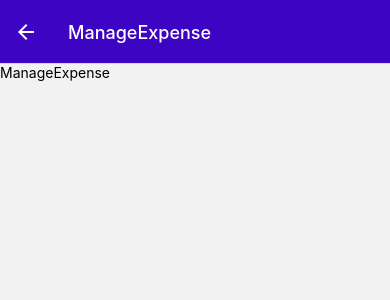
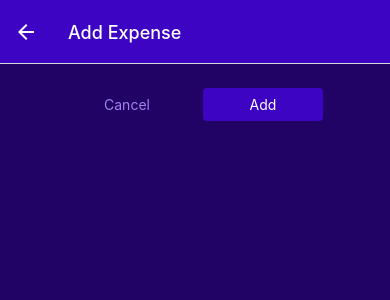
Before and after one commit to chyb627/accountbook, a React Native app: screen /ManageExpense in a window 390 px wide. Shown: the top 300 px of the page. Built offline with nearby package versions, Linux system fonts and the light colour scheme.

Commit message:
타입스크립트

```diff
--- /dev/null
+++ b/src/components/UI/ExpenseButton.tsx
@@ -0,0 +1,46 @@
+import React from 'react';
+import { Pressable, StyleSheet, Text, View } from 'react-native';
+import { GlobalStyles } from '../../constants/styles';
+
+export const ExpenseButton: React.FC<{
+  children: React.ReactNode | string;
+  onPress: () => void;
+  mode?: 'flat';
+  style: {
+    minWidth: number;
+    marginHorizontal: number;
+  };
+}> = ({ children, onPress, mode, style }) => {
+  return (
+    <View style={style}>
+      <Pressable onPress={onPress} style={({ pressed }) => pressed && styles.pressed}>
+        <View style={[styles.button, mode === 'flat' && styles.flat]}>
+          <Text style={[styles.buttonText, mode === 'flat' && styles.flatText]}>{children}</Text>
+        </View>
+      </Pressable>
+    </View>
+  );
+};
+
+const styles = StyleSheet.create({
+  button: {
+    borderRadius: 4,
+    padding: 8,
+    backgroundColor: GlobalStyles.colors.primary500,
+  },
+  flat: {
+    backgroundColor: 'transparent',
+  },
+  buttonText: {
+    color: 'white',
+    textAlign: 'center',
+  },
+  flatText: {
+    color: GlobalStyles.colors.primary200,
+  },
+  pressed: {
+    opacity: 0.75,
+    backgroundColor: GlobalStyles.colors.primary100,
+    borderRadius: 4,
+  },
+});
--- a/src/navigation/BottomTabNavigation.tsx
+++ b/src/navigation/BottomTabNavigation.tsx
@@ -9,8 +9,8 @@
 import { Pressable } from 'react-native';
 
 export type TypeBottomTabsScreenParams = {
-  RecentExpenses: { id: string };
-  AllExpenses: { id: string };
+  RecentExpenses: undefined;
+  AllExpenses: undefined;
 };
 
 const BottomTabs = createBottomTabNavigator<TypeBottomTabsScreenParams>();
--- a/src/navigation/RootNavigation.tsx
+++ b/src/navigation/RootNavigation.tsx
@@ -21,7 +21,7 @@
 
 const Stack = createNativeStackNavigator<ScreenParams>();
 
-export const RootNavigation = () => {
+export const RootNavigation: React.FC = () => {
   return (
     <Stack.Navigator
       screenOptions={{
--- a/src/screens/ManageExpense.tsx
+++ b/src/screens/ManageExpense.tsx
@@ -1,16 +1,70 @@
-import React from 'react';
-import { Text, View } from 'react-native';
-import { useRootRoute } from '../navigation/RootNavigation';
+import React, { useCallback, useLayoutEffect } from 'react';
+import { Pressable, StyleSheet, View } from 'react-native';
+import { ExpenseButton } from '../components/UI/ExpenseButton';
+import { Icon } from '../components/UI/Icons';
+import { GlobalStyles } from '../constants/styles';
+import { useRootRoute, useRootNavigation } from '../navigation/RootNavigation';
 
 export const ManageExpense: React.FC = () => {
   const route = useRootRoute();
-  console.log('route', route.params);
+  const navigation = useRootNavigation();
 
-  // const editedExpenseId = route.params?.expenseId;
+  useLayoutEffect(() => {
+    navigation.setOptions({
+      title: route.params ? 'Edit Expense' : 'Add Expense',
+    });
+  });
+
+  const deleteExpenseHandler = () => {
+    console.log('clicked icon');
+  };
+
+  const cancelHandler = useCallback(() => {
+    navigation.goBack();
+  }, [navigation]);
+  const confirmHandler = () => {};
 
   return (
-    <View>
-      <Text>ManageExpense</Text>
+    <View style={styles.container}>
+      <View style={styles.buttons}>
+        <ExpenseButton mode="flat" style={styles.button} onPress={cancelHandler}>
+          Cancel
+        </ExpenseButton>
+        <ExpenseButton style={styles.button} onPress={confirmHandler}>
+          {route.params ? 'Update' : 'Add'}
+        </ExpenseButton>
+      </View>
+      {route.params && (
+        <View style={styles.deleteContainer}>
+          <Pressable onPress={deleteExpenseHandler}>
+            <Icon name="trash" color={GlobalStyles.colors.error500} size={36} />
+          </Pressable>
+        </View>
+      )}
     </View>
   );
 };
+
+const styles = StyleSheet.create({
+  container: {
+    flex: 1,
+    padding: 24,
+    backgroundColor: GlobalStyles.colors.primary800,
+  },
+  buttons: {
+    flexDirection: 'row',
+    justifyContent: 'center',
+    alignItems: 'center',
+  },
+  button: {
+    minWidth: 120,
+    marginHorizontal: 8,
+  },
+  deleteContainer: {
+    marginTop: 16,
+    paddingTop: 8,
+    borderTopWidth: 2,
+    borderTopColor: 'GlobalStyles.colors.primary200',
+    alignItems: 'center',
+  },
+});
```
Also changed, not shown: src/components/UI/Button.tsx (+0 -13 lines), 1 other file (tests, documents, lock files or other folders).
